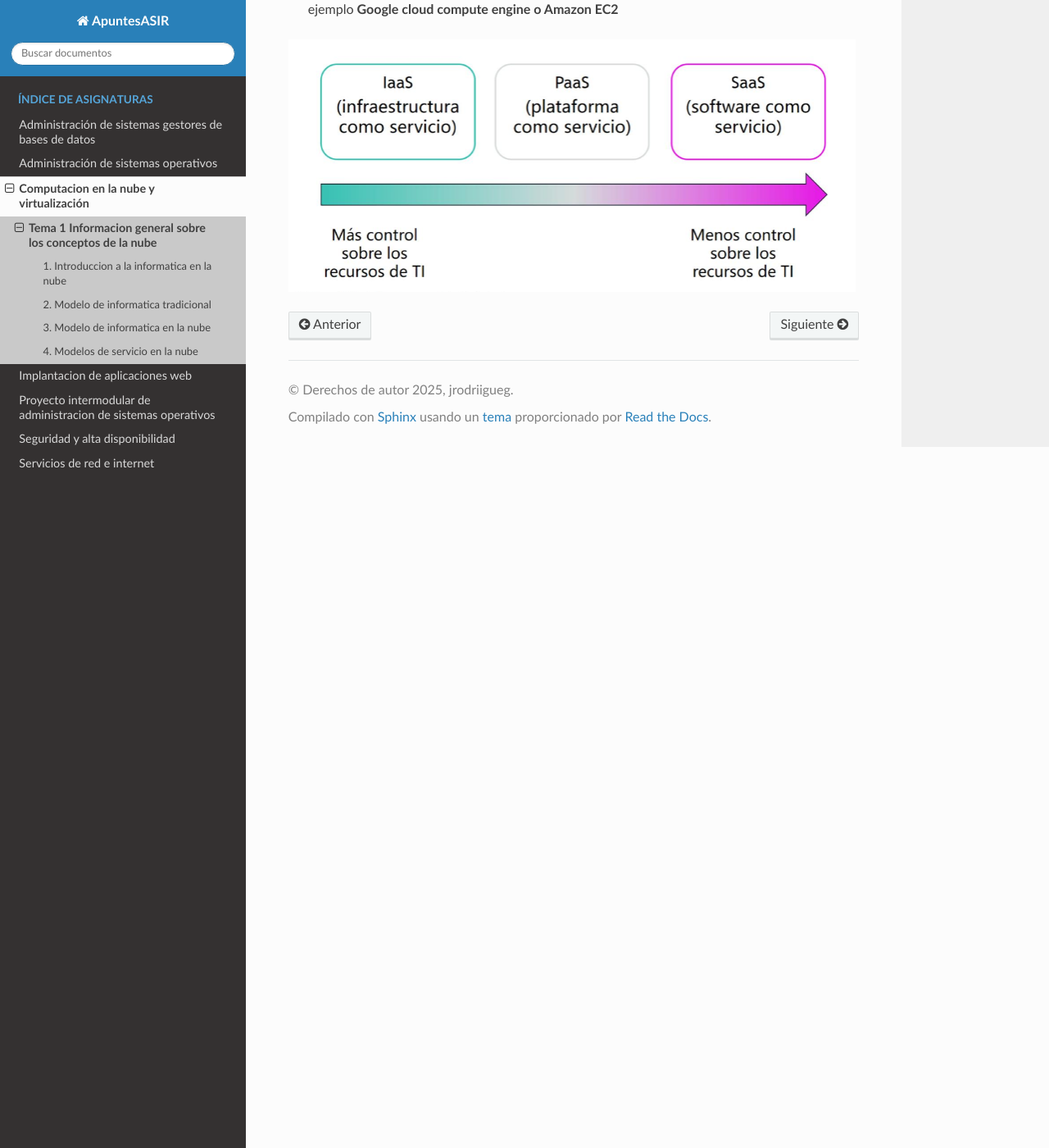
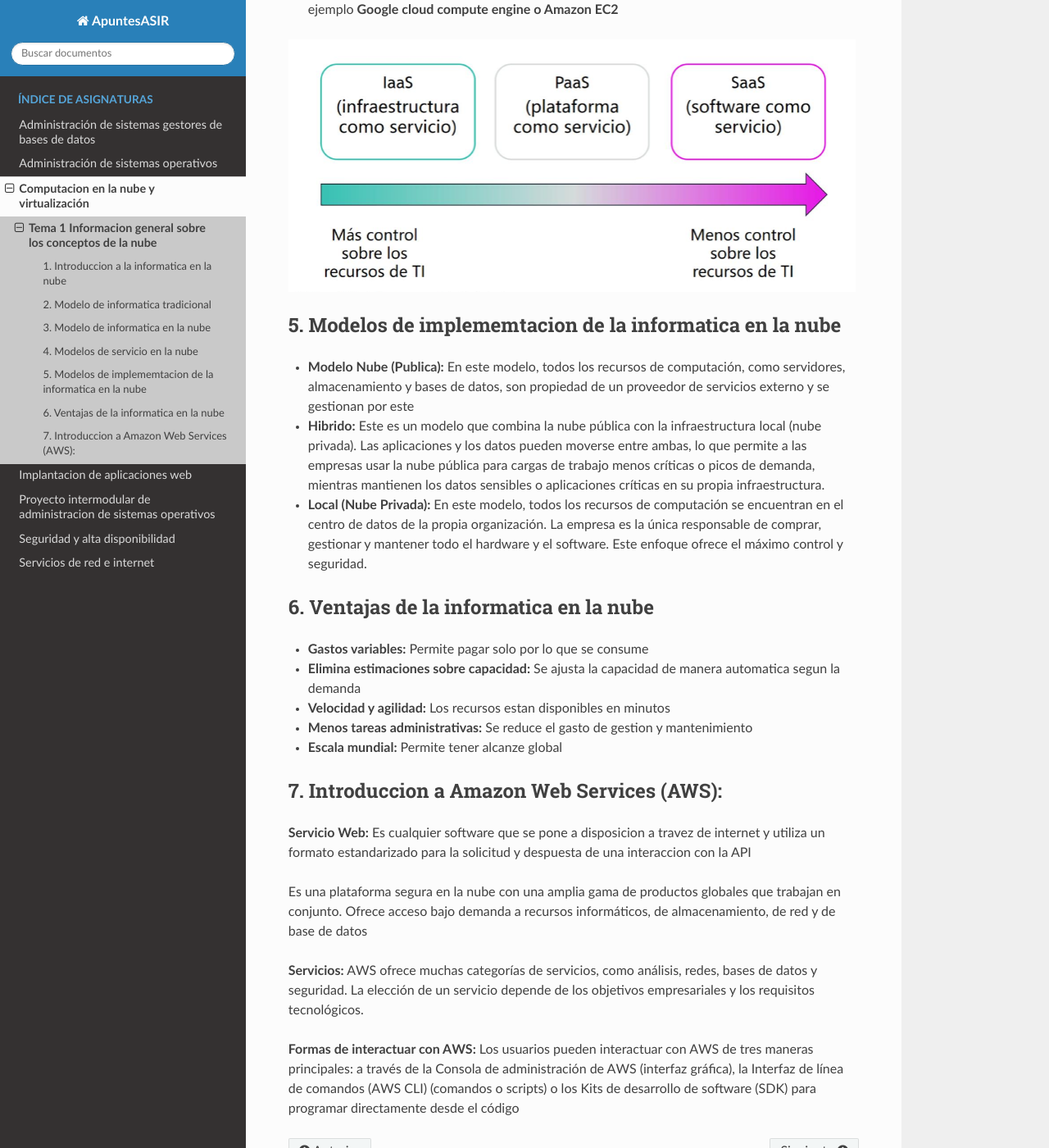
Before and after one commit to jrodriiguezg/ApuntesASIR, a Sphinx documentation site: the page built from docs/computacion-en-la-nube-y-virtualizacion/informacion-general-sobre-los-conceptos-de-la-nube.md, in a window 1280 px wide and 1400 px high, scrolled down 973 px. Shown: the whole window at 82% size. Built offline with Sphinx 7.4.7 and the Read the Docs theme 3.1.0, drawn with Linux system fonts in a browser that asks for light colours; pages that are not in the unit, such as notebooks, are missing from menus.

Commit message:
modified:   docs/computacion-en-la-nube-y-virtualizacion/informacion-general-sobre-los-conceptos-de-la-nube.md

```diff
--- a/docs/computacion-en-la-nube-y-virtualizacion/informacion-general-sobre-los-conceptos-de-la-nube.md
+++ b/docs/computacion-en-la-nube-y-virtualizacion/informacion-general-sobre-los-conceptos-de-la-nube.md
@@ -21,3 +21,30 @@ La infraestructura es como software, lo que permite flexibilidad, cambiar de for
 - **IaaS (Infraestructura como servicio):** Ofrece recursos de computación fundamentales, como servidores virtuales, almacenamiento y redes. El usuario tiene el máximo control y responsabilidad, instalando y gestionando su propio sistema operativo y aplicaciones. Por ejemplo **Google cloud compute engine o Amazon EC2**
 
 ![ImagenDeEjemplo](images/serviciosNube.png)
+
+## 5. Modelos de implememtacion de la informatica en la nube
+
+- **Modelo Nube (Publica):** En este modelo, todos los recursos de computación, como servidores, almacenamiento y bases de datos, son propiedad de un proveedor de servicios externo y se gestionan por este
+
+- **Hibrido:** Este es un modelo que combina la nube pública con la infraestructura local (nube privada). Las aplicaciones y los datos pueden moverse entre ambas, lo que permite a las empresas usar la nube pública para cargas de trabajo menos críticas o picos de demanda, mientras mantienen los datos sensibles o aplicaciones críticas en su propia infraestructura.
+
+- **Local (Nube Privada):** En este modelo, todos los recursos de computación se encuentran en el centro de datos de la propia organización. La empresa es la única responsable de comprar, gestionar y mantener todo el hardware y el software. Este enfoque ofrece el máximo control y seguridad.
+
+
+## 6. Ventajas de la informatica en la nube
+
+- **Gastos variables:** Permite pagar solo por lo que se consume
+- **Elimina estimaciones sobre capacidad:** Se ajusta la capacidad de manera automatica segun la demanda
+- **Velocidad y agilidad:** Los recursos estan disponibles en minutos
+- **Menos tareas administrativas:** Se reduce el gasto de gestion y mantenimiento
+- **Escala mundial:** Permite tener alcanze global
+
+## 7. Introduccion a Amazon Web Services (AWS):
+
+**Servicio Web:** Es cualquier software que se pone a disposicion a travez de internet y utiliza un formato estandarizado para la solicitud y despuesta de una interaccion con la API
+
+Es una plataforma segura en la nube con una amplia gama de productos globales que trabajan en conjunto. Ofrece acceso bajo demanda a recursos informáticos, de almacenamiento, de red y de base de datos
+
+**Servicios:** AWS ofrece muchas categorías de servicios, como análisis, redes, bases de datos y seguridad. La elección de un servicio depende de los objetivos empresariales y los requisitos tecnológicos.
+
+**Formas de interactuar con AWS:** Los usuarios pueden interactuar con AWS de tres maneras principales: a través de la Consola de administración de AWS (interfaz gráfica), la Interfaz de línea de comandos (AWS CLI) (comandos o scripts) o los Kits de desarrollo de software (SDK) para programar directamente desde el código
```
